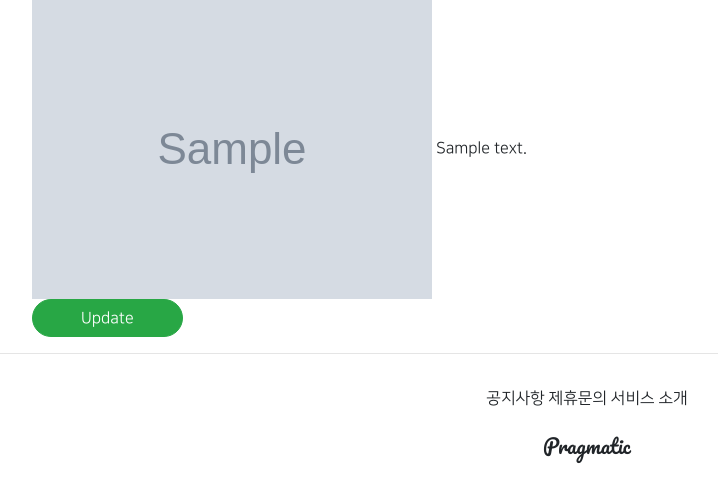
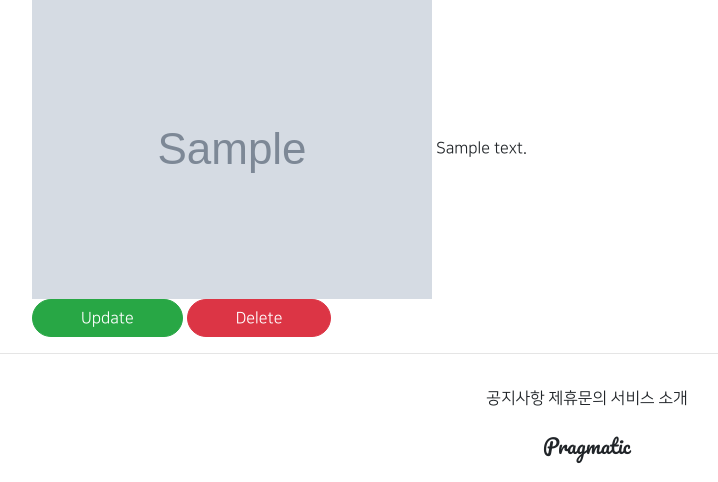
Before and after one commit to dongdonghyeok/new_project_1, a Django app: page /articles/detail/1 in a window 1280 px wide. Shown: the part 319-801 px from the top of the page, without its empty margins (53-771 px from the left). Run offline with Django 3.2, Linux system fonts and the light colour scheme; tables that the repository leaves empty hold one stand-in row (values such as "Sample post"); grey boxes marked "Sample" are stand-in pictures; parts of the project's set-up code (start-up, migrations or seed data) failed here and were passed over; some libraries are stand-ins or nearby versions.

Commit message:
21/08/04 commit 4 article delete 생성

```diff
--- a/articleapp/templates/articleapp/detail.html
+++ b/articleapp/templates/articleapp/detail.html
@@ -20,6 +20,10 @@
                     class="btn btn-success rounded-pill px-5">
                     Update
                 </a>
+                <a href="{% url 'articleapp:delete' pk=target_article.pk %}"
+                    class="btn btn-danger rounded-pill px-5">
+                    Delete
+                </a>
             </div>
         </div>
     </div>
--- a/articleapp/urls.py
+++ b/articleapp/urls.py
@@ -1,7 +1,7 @@
 from django.urls import path
 from django.views.generic import TemplateView
 
-from articleapp.views import ArticleCreateView, ArticleDetailView, ArticleUpdateView
+from articleapp.views import ArticleCreateView, ArticleDetailView, ArticleUpdateView, ArticleDeleteView
 
 app_name = 'articleapp'
 
@@ -11,5 +11,6 @@ urlpatterns = [
     path('create/', ArticleCreateView.as_view(), name='create'),
     path('detail/<int:pk>', ArticleDetailView.as_view(), name='detail'),
     path('update/<int:pk>', ArticleUpdateView.as_view(), name='update'),
+    path('delete/<int:pk>', ArticleDeleteView.as_view(), name='delete'),
 
 ]
--- a/articleapp/views.py
+++ b/articleapp/views.py
@@ -2,7 +2,7 @@ from django.shortcuts import render
 
 # Create your views here.
 from django.urls import reverse_lazy, reverse
-from django.views.generic import CreateView, DetailView, UpdateView
+from django.views.generic import CreateView, DetailView, UpdateView, DeleteView
 
 from articleapp.forms import ArticleCreationForm
 from articleapp.models import Article
@@ -35,3 +35,10 @@ class ArticleUpdateView(UpdateView):
 
     def get_success_url(self):
         return reverse('articleapp:detail', kwargs={'pk': self.object.pk})
+
+
+class ArticleDeleteView(DeleteView):
+    model = Article
+    context_object_name = 'target_article'
+    success_url = reverse_lazy('articleapp:list')
+    template_name = 'articleapp/delete.html'
```
